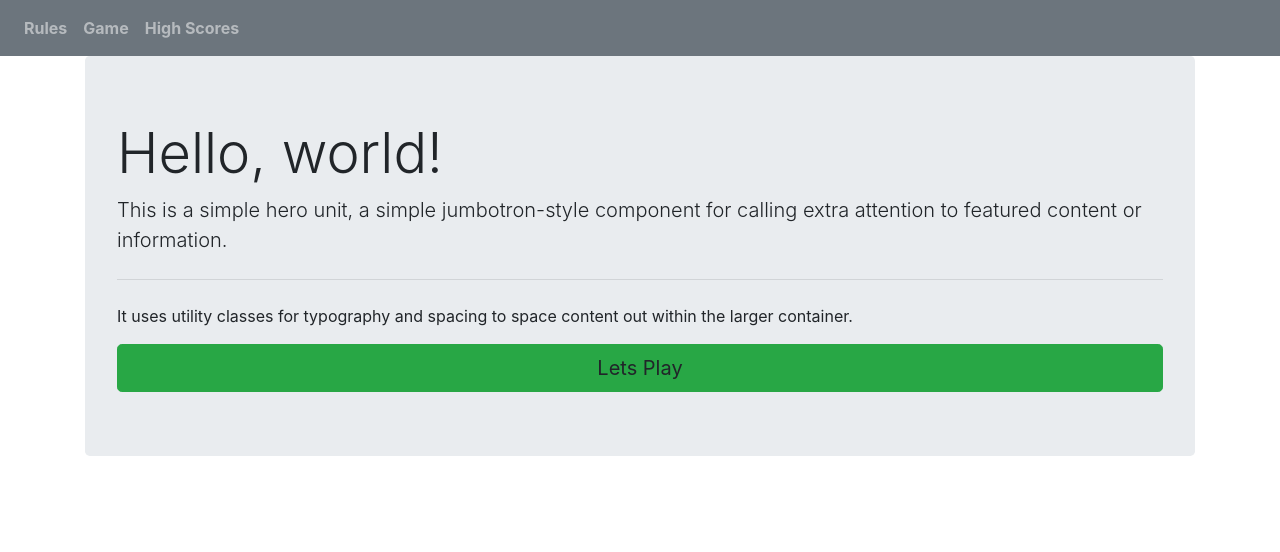
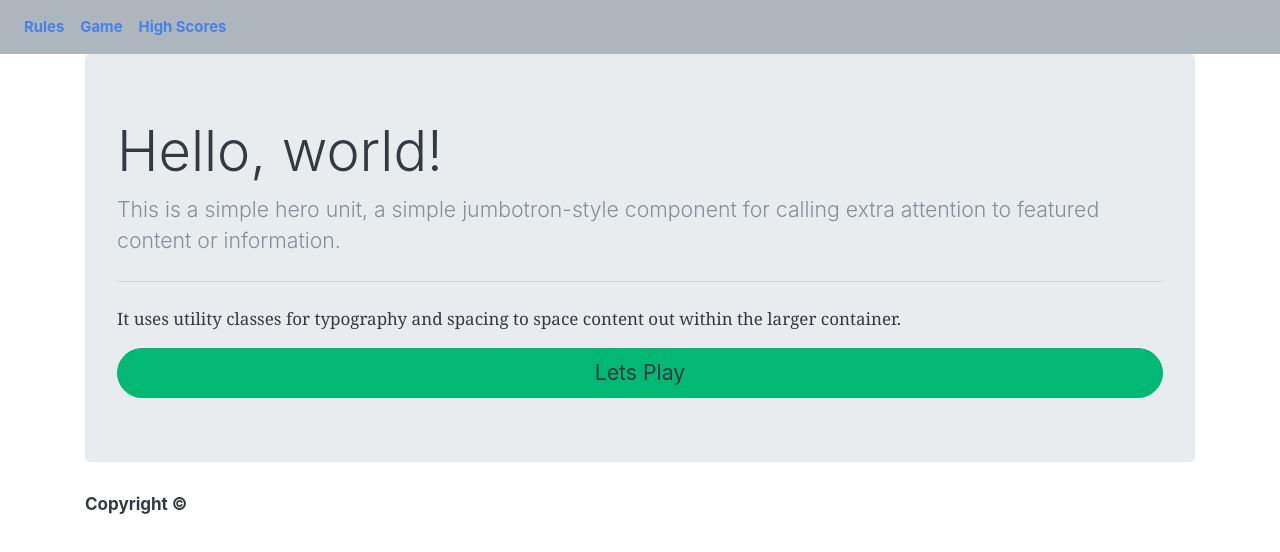
Before and after one commit to brando5393/word-guess-game, a plain HTML site: page index.html in a window 1280 px wide. Drawn offline with nearby package versions, Linux system fonts and the light colour scheme; some packages are replaced by stand-ins of ours; a script that the page names is missing.

Commit message:
relinked theme CSS file and added hover effect to nav bar

```diff
--- a/assets/css/main.css
+++ b/assets/css/main.css
@@ -1,14 +1,18 @@
-nav a{
+nav a {
     text-decoration: none;
-    transition-duration: 3s;
-    transition-timing-function: ease-out;
 }
 
-.nav-link{
+.nav-link {
     font-weight: bold;
 
 }
 
-.nav-link:hover{
+a:hover {
     color: #ff0000;
+    transition-duration: 2s;
+    transition-timing-function: ease-in;
 }
+
+.play-btn{
+    color: white;
+}
--- a/index.html
+++ b/index.html
@@ -8,6 +8,7 @@
     <!-- CSS LINKS -->
     <link rel="stylesheet" href="https://stackpath.bootstrapcdn.com/bootstrap/4.4.1/css/bootstrap.min.css"
         integrity="sha384-Vkoo8x4CGsO3+Hhxv8T/Q5PaXtkKtu6ug5TOeNV6gBiFeWPGFN9MuhOf23Q9Ifjh" crossorigin="anonymous">
+    <link rel="stylesheet" href="assets/css/theme.css">
     <link rel="stylesheet" href="assets/css/main.css">
     <!-- SWEET ALERT LINKS -->
     <script src="https://cdn.jsdelivr.net/npm/sweetalert2@9"></script>
@@ -28,7 +29,7 @@
 </head>
 
 <body>
-    <nav class="navbar navbar-expand-lg navbar-dark bg-secondary">
+    <nav class="navbar navbar-expand-lg navbar-primary bg-secondary">
         <button class="navbar-toggler" type="button" data-toggle="collapse" data-target="#navbarSupportedContent"
             aria-controls="navbarSupportedContent" aria-expanded="false" aria-label="Toggle navigation">
             <span class="navbar-toggler-icon"></span>
@@ -59,7 +60,8 @@
                         <p>It uses utility classes for typography and spacing to space content out within the larger
                             container.
                         </p>
-                        <a class="btn btn-success btn-lg btn-block play-btn" onclick="startGame();" role="button">Lets Play</a>
+                        <a class="btn btn-success btn-lg btn-block play-btn" onclick="startGame();" role="button">Lets
+                            Play</a>
                     </div>
                 </div>
             </div>
@@ -81,7 +83,9 @@
 
         </main>
         <footer>
-
+            <div id="copyrightText">
+                <h6>Copyright &copy;</h6>
+            </div>
         </footer>
     </div>
 </body>
```
